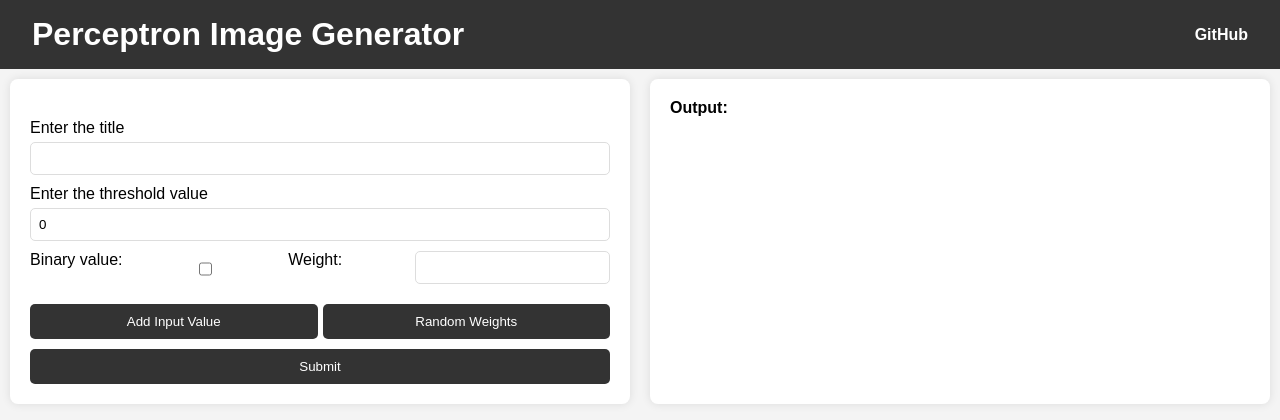
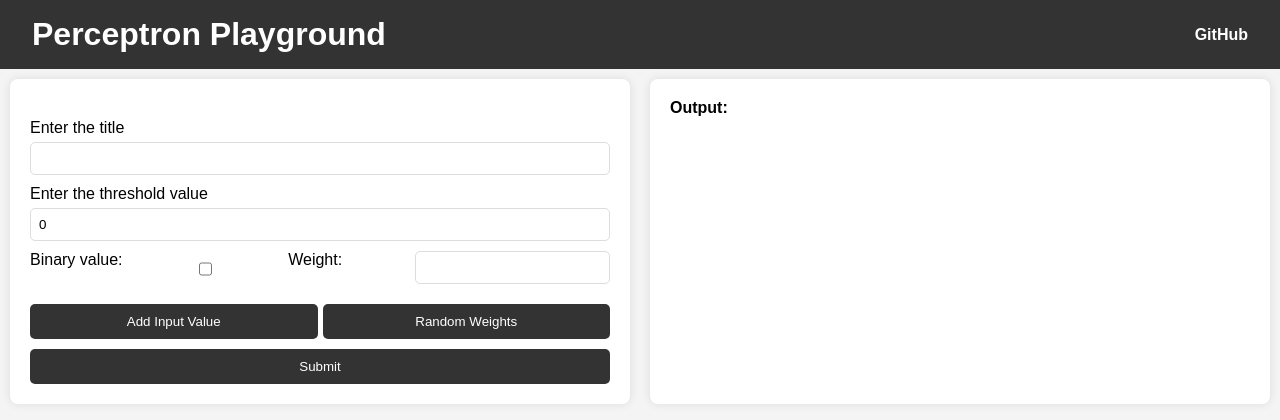
Before and after one commit to SujalGupta910/PerceptronWebsite, a Flask app: page / in a window 1280 px wide. Shown: the top 420 px of the page. Run offline with Flask 3, Linux system fonts and the light colour scheme.

Commit message:
changed html header

```diff
--- a/templates/index.html
+++ b/templates/index.html
@@ -9,7 +9,7 @@
 <body>
     <header>
         <div class="header-content">
-            <h1>Perceptron Image Generator</h1>
+            <h1>Perceptron Playground</h1>
             <a href="https://github.com/SujalGupta910/PerceptronWebsite" target="_blank" class="github-link">GitHub</a>
         </div>
     </header>
```
